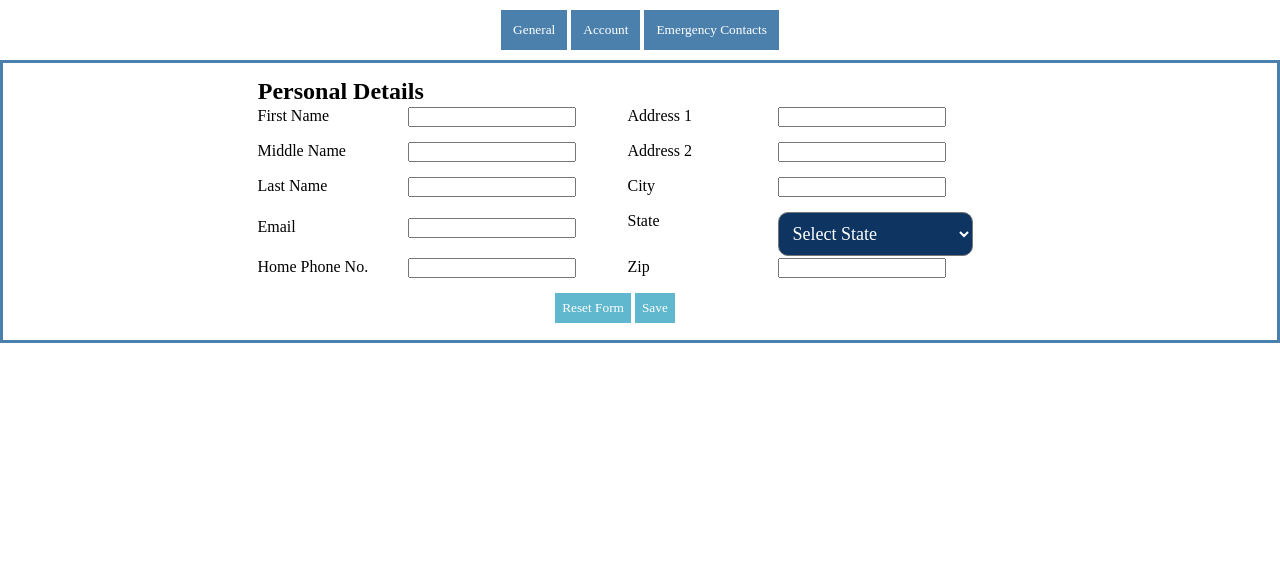
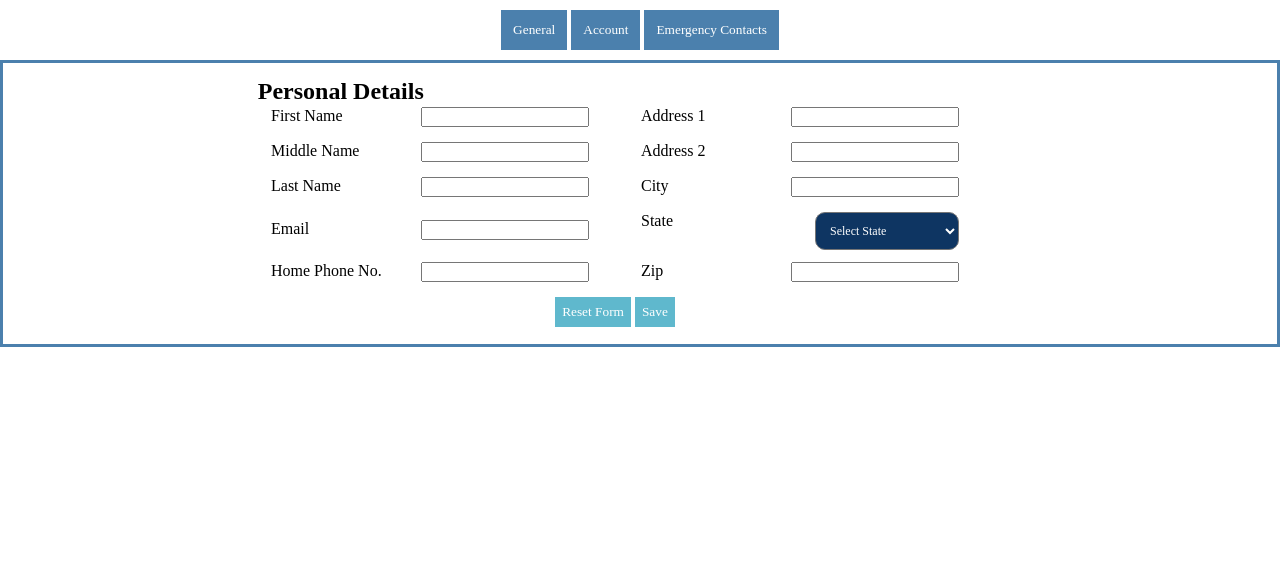
Before and after one commit to gabehug/CS324-Web-Design-Project, a plain HTML site: page personal.html in a window 1280 px wide. Shown: the part 233-800 px from the top of the page. Drawn offline with Linux system fonts and the light colour scheme.

Commit message:
Update personal.html

```diff
--- a/personal.html
+++ b/personal.html
@@ -86,7 +86,7 @@
                             </td>
                             <td>
                                 <label for="state">State</label>
-                                <select name="state" id="state">
+                                <select name="state" id="state" style="font-size: 12px; margin-bottom: 10px;">
                                     <option value="" selected="selected">Select State</option>
                                     <option value="AL">Alabama</option>
                                     <option value="AK">Alaska</option>
```
